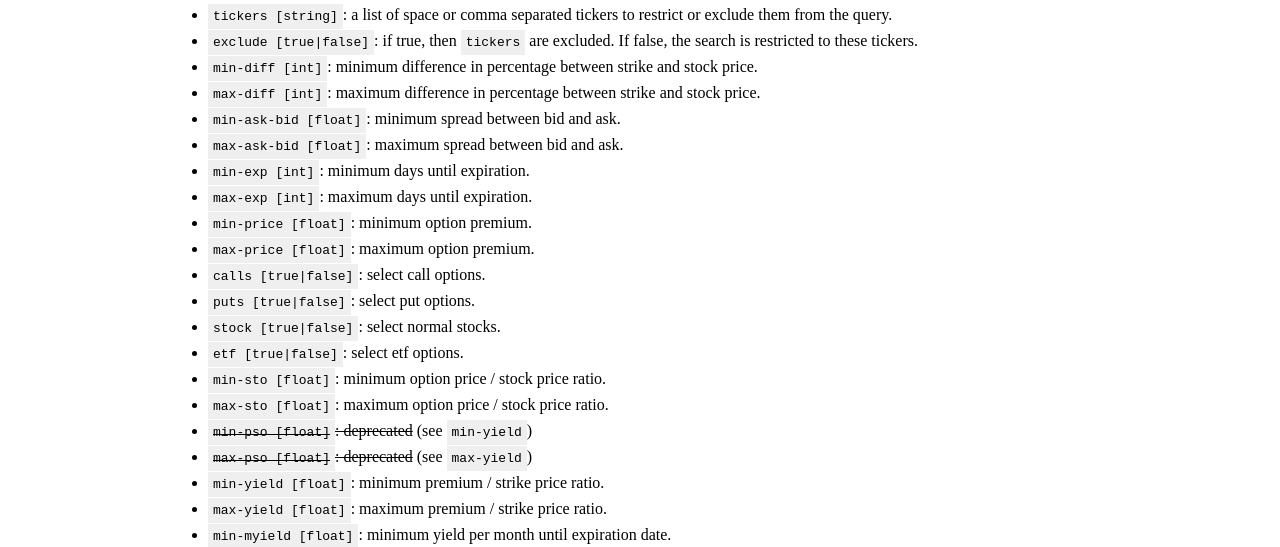
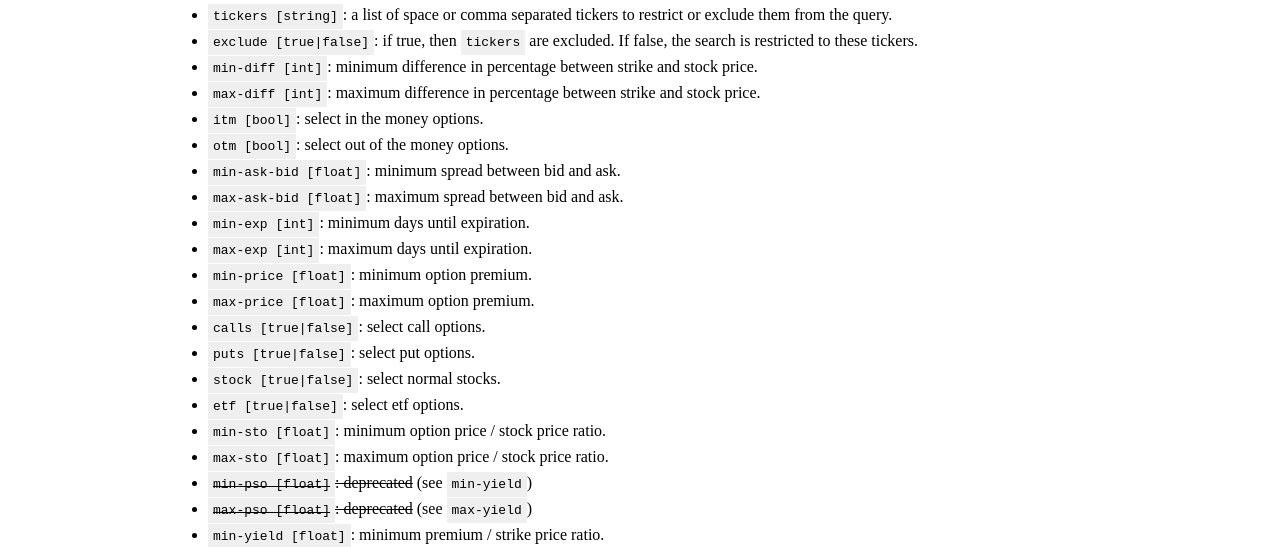
Before and after one commit to Tyruiop/syncretism, a website: page datops-frontend/public/api.html in a window 1280 px wide. Shown: the part 229-776 px from the top of the page. Drawn offline with Linux system fonts and the light colour scheme; a web font is replaced by a local one.

Commit message:
Adding missing parameters

```diff
--- a/datops-frontend/public/api.html
+++ b/datops-frontend/public/api.html
@@ -28,6 +28,8 @@
 	  <li><p><code>exclude [true|false]</code>: if true, then <code>tickers</code> are excluded. If false, the search is restricted to these tickers.</p></li>
 	  <li><p><code>min-diff [int]</code>: minimum difference in percentage between strike and stock price.</p></li>
 	  <li><p><code>max-diff [int]</code>: maximum difference in percentage between strike and stock price.</p></li>
+	  <li><p><code>itm [bool]</code>: select in the money options.</p></li>
+	  <li><p><code>otm [bool]</code>: select out of the money options.</p></li>
 	  <li><p><code>min-ask-bid [float]</code>: minimum spread between bid and ask.</p></li>
 	  <li><p><code>max-ask-bid [float]</code>: maximum spread between bid and ask.</p></li>
 	  <li><p><code>min-exp [int]</code>: minimum days until expiration.</p></li>
```
